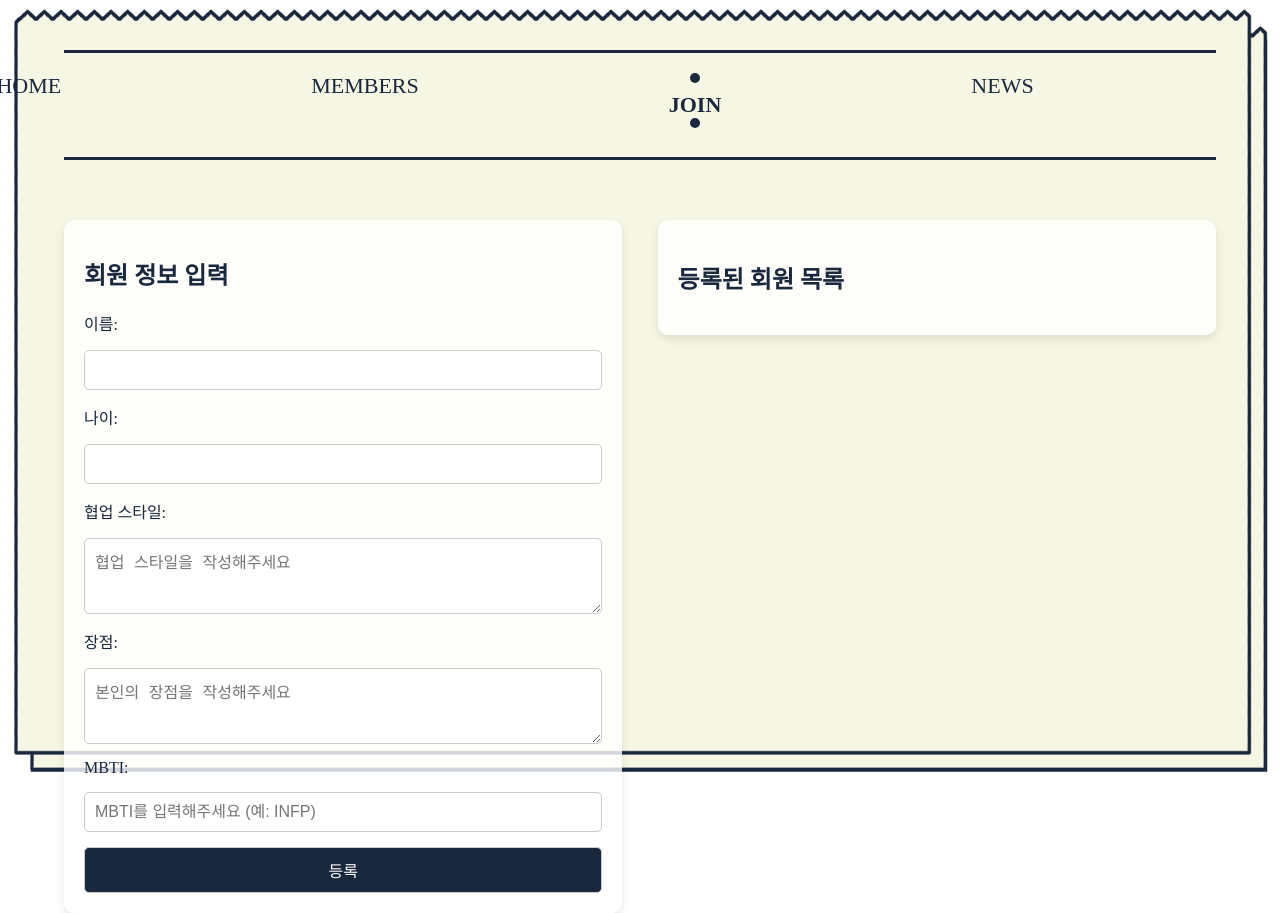
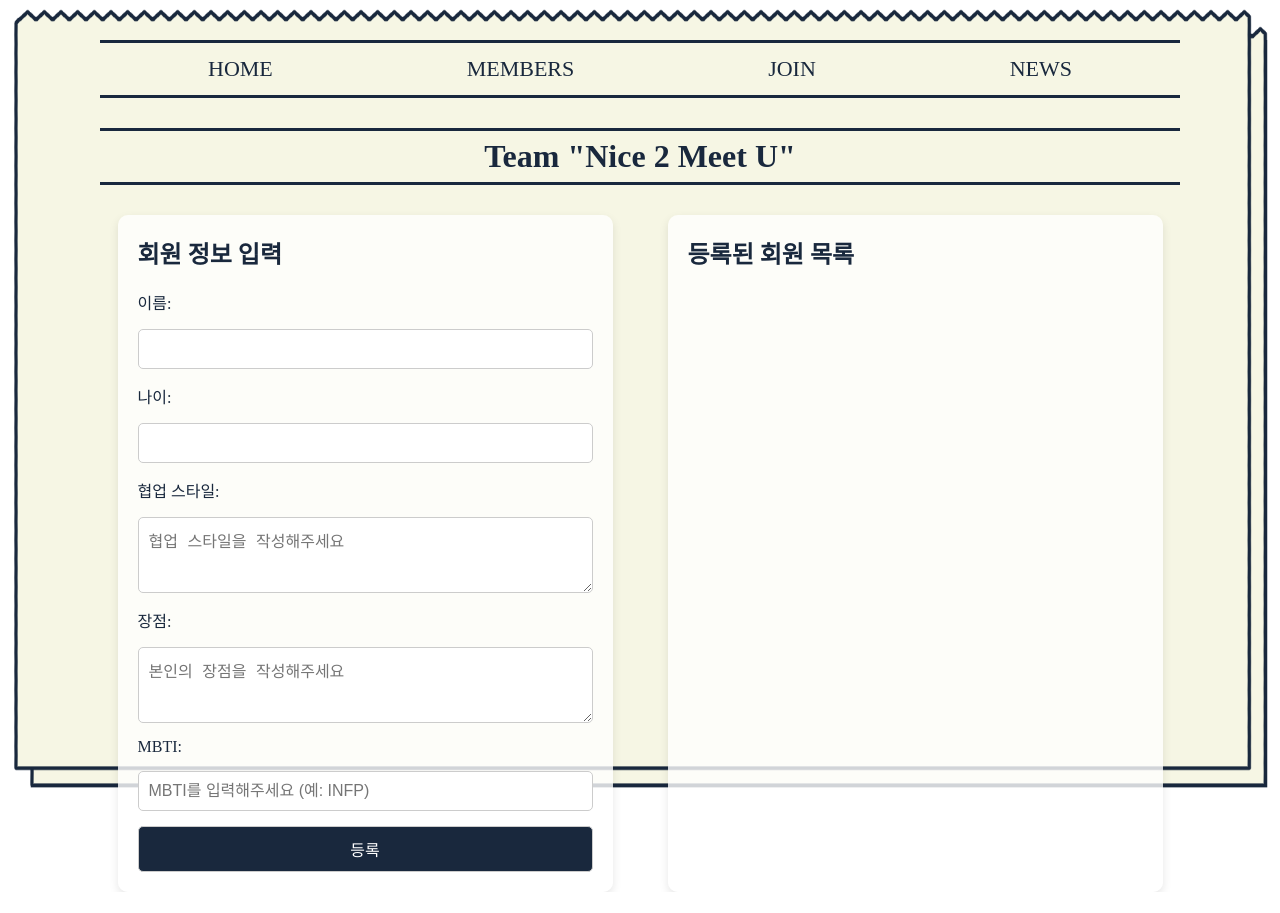
Before and after one commit to Get2Knowyou/weare2, a plain HTML site: page miniproject/join/join.html in a window 1280 px wide. After the commit the page ends 892 px from the top, so only its background shows below. Drawn offline with Linux system fonts and the light colour scheme.

Commit message:
header update

```diff
--- a/miniproject/header/header.css
+++ b/miniproject/header/header.css
@@ -1,11 +1,17 @@
 body {
   background-image: url("../image/bg.png");
-  height: 98vh;
+  height: 100vh;
   background-size: 100% 100%;
   background-position: center center;
   background-repeat: no-repeat;
   position: relative;
   overflow: hidden;
+}
+
+* {
+  margin: 0;
+  padding: 0;
+  box-sizing: border-box;
 }
 
 .header {
--- a/miniproject/join/join.css
+++ b/miniproject/join/join.css
@@ -1,88 +1,17 @@
-body {
-  background-image: url("../image/bg.png");
-  height: 98vh;
-  background-size: 100% 100%;
-  background-position: center center;
-  background-repeat: no-repeat;
+* {
   margin: 0;
-  display: flex;
-  flex-direction: column;
-  align-items: center;
+  padding: 0;
+  box-sizing: border-box;
 }
 
-.header {
+.join-container {
   display: flex;
-  justify-content: center;
-  align-items: center;
-  position: relative;
-  background: transparent;
-  width: 90%;
-  top: 50px;
-  border-top: 3px solid #19283d;
-  border-bottom: 3px solid #19283d;
-  color: #19283d;
-  margin: 0 auto 30px;
-  padding-top: 20px;
-  padding-bottom: 20px;
-}
-
-.header ul {
-  display: flex;
-  justify-content: space-between; /* 자식 요소 간 균등 분배 */
-  width: 100%; /* ul의 전체 폭을 header 내부 폭에 맞춤 */
-  margin: 0;
-  padding: 0;
-}
-
-.header ul li {
-  list-style: none;
-  /* flex: 30; */
-  text-align: center; /* 텍스트를 중앙 정렬 */
-  padding-right: 250px;
-}
-
-.header ul li a {
-  text-decoration: none;
-  color: #19283d;
-  font-size: 22px;
-}
-
-.header ul li.on {
-  font-weight: 600;
-}
-
-.header ul li.on::before {
-  content: "";
-  width: 10px;
-  height: 10px;
-  margin-bottom: 5px;
-  margin-left: 7px;
-  margin-right: 7px;
-  border-radius: 100%;
-  display: inline-block;
-  background-color: #19283d;
-}
-.header ul li.on::after {
-  content: "";
-  width: 10px;
-  height: 10px;
-  margin-bottom: 5px;
-  margin-left: 7px;
-  margin-right: 7px;
-  border-radius: 100%;
-  display: inline-block;
-  background-color: #19283d;
-}
-.content {
-  display: flex;
-  justify-content: space-between;
-  align-items: flex-start;
-  width: 90%;
-  gap: 20px;
-  margin-top: 80px;
+  justify-content: space-around;
+  margin: 0px 50px 0px 50px;
 }
 
 .form-container {
+  justify-content: flex-start;
   width: 45%;
   background: rgba(255, 255, 255, 0.8);
   padding: 20px;
@@ -127,6 +56,7 @@ body {
 }
 
 .data-container {
+  justify-content: flex-end;
   width: 45%;
   background: rgba(255, 255, 255, 0.8);
   padding: 20px;
--- a/miniproject/join/join.html
+++ b/miniproject/join/join.html
@@ -5,21 +5,31 @@
     <meta name="viewport" content="width=device-width, initial-scale=1.0" />
     <title>Join</title>
     <link rel="stylesheet" href="./join.css" />
+    <link rel="stylesheet" href="../header/header.css" />
   </head>
   <body>
+    <div class="content" style="height: 100vh; margin: 0; padding: 40px">
       <header class="header">
-      <nav>
         <ul>
-          <li><a href="../home/home.html">HOME</a></li>
-          <li><a href="../member/member.html">MEMBERS</a></li>
-          <li class="on"><a href="#">JOIN</a></li>
-          <li><a href="../visitors/visitors.html">NEWS</a></li>
+          <li>
+            <a href="../home/home.html">HOME</a>
+          </li>
+          <li>
+            <a href="../member/member.html">MEMBERS</a>
+          </li>
+          <li>
+            <a href="../join/join.html">JOIN</a>
+          </li>
+          <li>
+            <a href="../visitors/visitors.html">NEWS</a>
+          </li>
         </ul>
-      </nav>
       </header>
+      <div class="header">
+        <h1>Team "Nice 2 Meet U"</h1>
+      </div>
 
-    <div class="content">
-      <!-- 회원정보 입력 -->
+      <div class="join-container">
         <div class="form-container">
           <h1>회원 정보 입력</h1>
           <form id="joinForm">
@@ -30,13 +40,31 @@
             <input type="number" id="age" name="age" required />
 
             <label for="style">협업 스타일:</label>
-          <textarea id="style" name="style" rows="3" placeholder="협업 스타일을 작성해주세요" required></textarea>
+            <textarea
+              id="style"
+              name="style"
+              rows="3"
+              placeholder="협업 스타일을 작성해주세요"
+              required
+            ></textarea>
 
             <label for="strength">장점:</label>
-          <textarea id="strength" name="strength" rows="3" placeholder="본인의 장점을 작성해주세요" required></textarea>
+            <textarea
+              id="strength"
+              name="strength"
+              rows="3"
+              placeholder="본인의 장점을 작성해주세요"
+              required
+            ></textarea>
 
             <label for="mbti">MBTI:</label>
-          <input type="text" id="mbti" name="mbti" placeholder="MBTI를 입력해주세요 (예: INFP)" required />
+            <input
+              type="text"
+              id="mbti"
+              name="mbti"
+              placeholder="MBTI를 입력해주세요 (예: INFP)"
+              required
+            />
 
             <button type="submit">등록</button>
           </form>
@@ -48,7 +76,8 @@
           <ul id="memberList"></ul>
         </div>
       </div>
-
+    </div>
+    <!-- 회원정보 입력 -->
     <script src="./join.js"></script>
   </body>
 </html>
--- a/miniproject/visitors/visitors.css
+++ b/miniproject/visitors/visitors.css
@@ -145,54 +145,3 @@ body {
   background-repeat: no-repeat;
   position: relative;
 }
-
-.header {
-  display: flex;
-  justify-content: center;
-  align-items: center;
-  background: transparent;
-  height: 10%;
-  width: 90%;
-  border-top: 3px solid #19283d;
-  border-bottom: 3px solid #19283d;
-  color: #19283d;
-  margin: 0 auto;
-  margin-bottom: 30px;
-}
-.header ul {
-  display: flex;
-  align-items: center;
-  justify-content: space-between;
-  width: 80%;
-}
-.header ul li {
-  list-style: none;
-  display: flex;
-  align-items: center;
-  justify-content: center;
-}
-.header ul li a {
-  text-decoration: none;
-  color: #19283d;
-  font-size: 20px;
-}
-.header ul li.on {
-  gap: 10px;
-  font-weight: 600;
-}
-.header ul li.on::before {
-  content: "";
-  width: 10px;
-  height: 10px;
-  border-radius: 100%;
-  display: inline-block;
-  background-color: #19283d;
-}
-.header ul li.on::after {
-  content: "";
-  width: 10px;
-  height: 10px;
-  border-radius: 100%;
-  display: inline-block;
-  background-color: #19283d;
-}
```
Also changed, not shown: miniproject/home/home.html (+1 -1 lines), miniproject/member/member.html (+1 -1 lines), miniproject/visitors/visitors.html (+8 -4 lines). Lines whose indentation alone changed are shown as unchanged.
